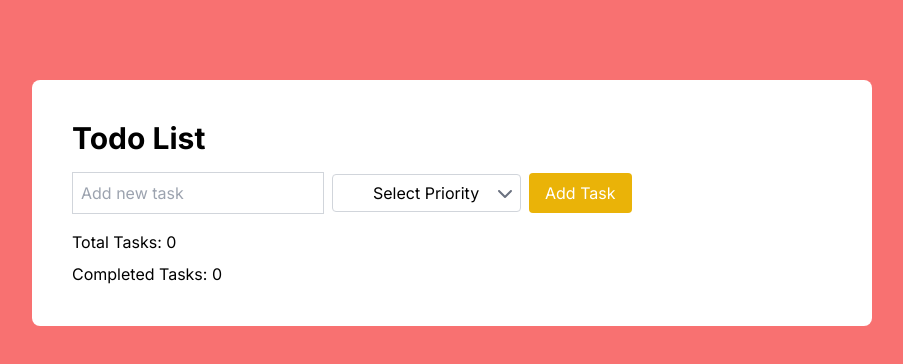
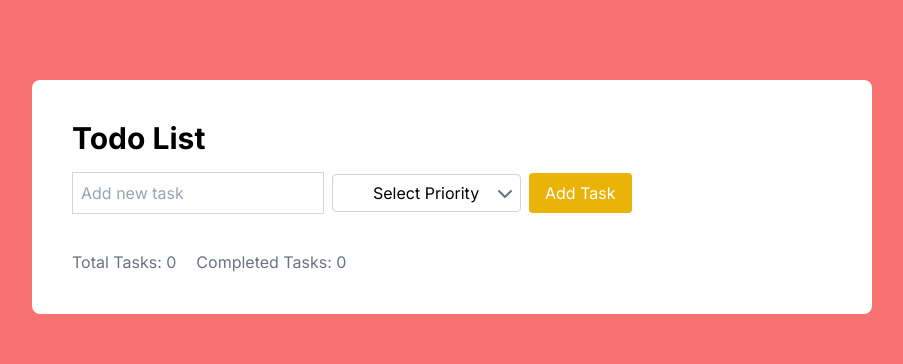
Before and after one commit to hanif365/todoapp, a Next.js app: page / in a window 1280 px wide. Shown: the top 364 px of the page, without its empty margins (188-1091 px from the left). Built offline with nearby package versions, Linux system fonts and the light colour scheme.

Commit message:
feat: use 'persist' middleware to enable data persistant using localStorage

```diff
--- a/src/components/TodoComponents/TaskList.jsx
+++ b/src/components/TodoComponents/TaskList.jsx
@@ -9,12 +9,21 @@ const TaskList = () => {
   const completedTasks = tasks.filter((task) => task.completed);
 
   return (
-    <div className="space-y-2">
-      <div>Total Tasks: {tasks.length}</div>
-      <div>Completed Tasks: {completedTasks.length}</div>
-      {tasks.map((task) => (
-        <Task key={task.id} task={task} />
-      ))}
+    <div className="">
+      <div className="space-y-1">
+        {tasks.map((task) => (
+          <Task key={task.id} task={task} />
+        ))}
+      </div>
+
+      <div className="flex text-gray-500 pt-5">
+        <p>
+          Total Tasks: <span className="">{tasks.length}</span>
+        </p>
+        <p className="pl-5">
+          Completed Tasks: <span className="">{completedTasks.length}</span>
+        </p>
+      </div>
     </div>
   );
 };
--- a/src/store/store.js
+++ b/src/store/store.js
@@ -3,9 +3,14 @@ import { devtools, persist } from "zustand/middleware";
 import todoSlice from "./slices/todoSlice";
 
 const useStore = create(
-  devtools((...a) => ({
-    ...todoSlice(...a),
-  }))
+  persist(
+    devtools((...a) => ({
+      ...todoSlice(...a),
+    })),
+    {
+      name: "todos",
+    }
+  )
 );
 
 export default useStore;
```
